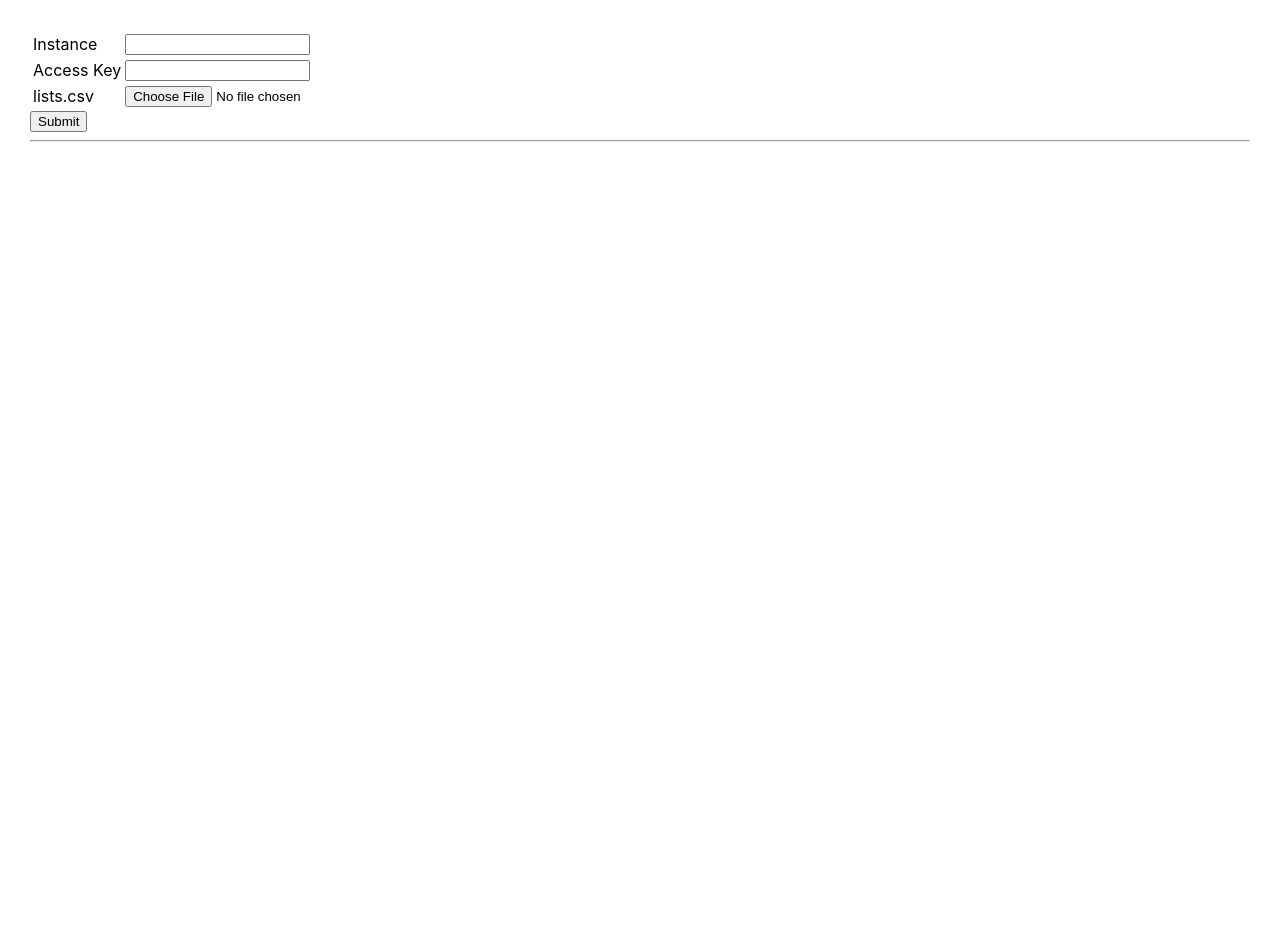
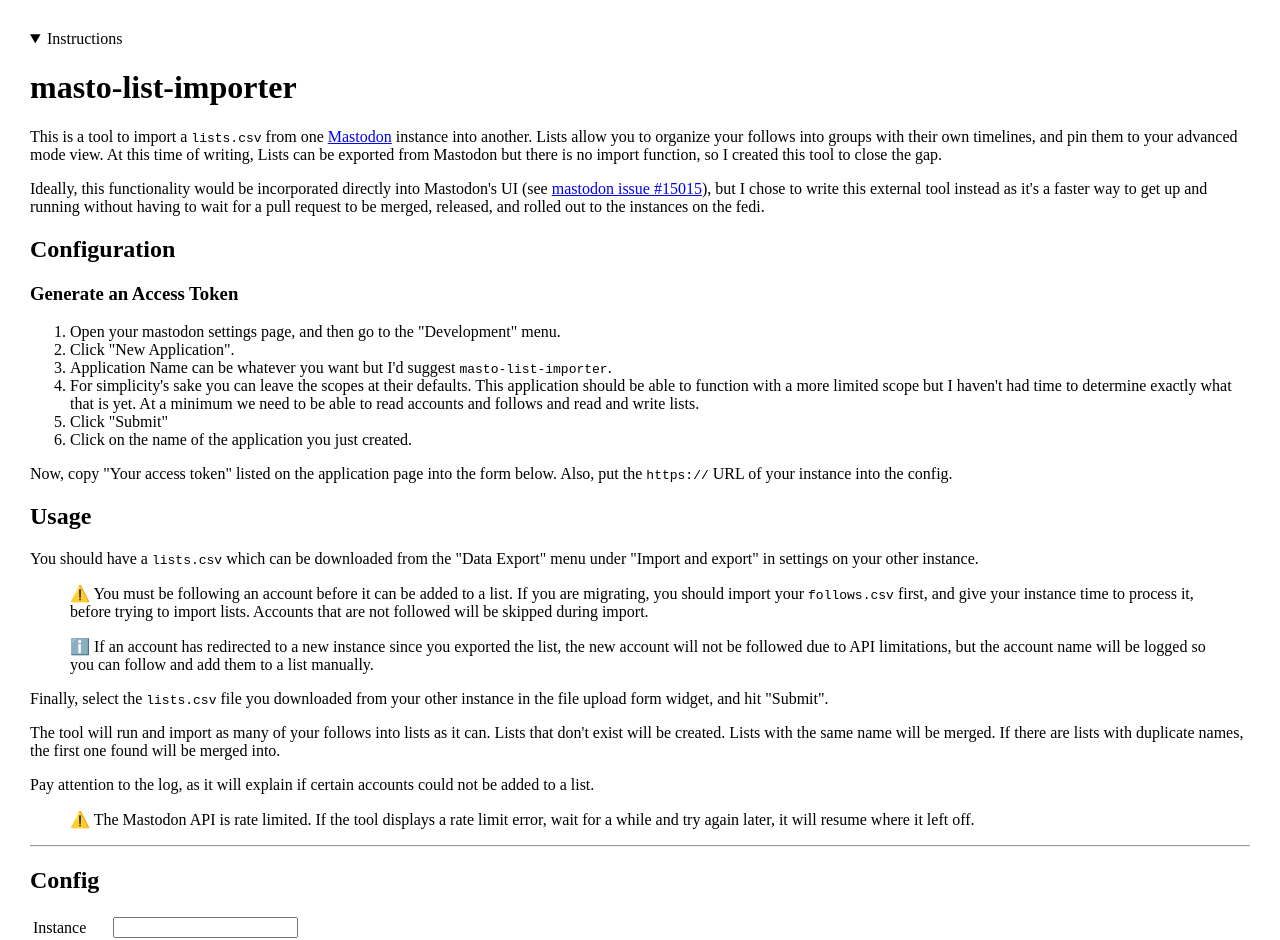
Before and after one commit to fadookie/masto-list-importer, a React (Create React App) app: page / in a window 1280 px wide. Shown: the top 940 px of the page. Before the commit the page ends 800 px from the top, so only its background shows below. Built offline with nearby package versions, Linux system fonts and the light colour scheme.

Commit message:
Add instructions and form validation

```diff
--- a/src/Importer.tsx
+++ b/src/Importer.tsx
@@ -1,5 +1,6 @@
 import React, { useState, useRef } from 'react';
 import { importLists, assertOk, Config } from './import-lists.lib';
+import { Instructions } from './Instructions';
 
 interface Props {
 }
@@ -38,18 +39,30 @@
 
   const handleSubmit = (e: React.FormEvent<HTMLFormElement>) => {
     e.preventDefault();
-    // console.log("submit");
-    // console.log('file content',  csvString.current)
-    // console.log("instance", instance);
-    // console.log("access key", accessKey);
 
     logLines.current = [];
 
-    assertOk(csvString.current);
+    const instanceTrim = instance.trim();
+    const accessKeyTrim = accessKey.trim();
+
+    if (instanceTrim.length === 0) {
+      alert("No instance found, please select one before submitting.");
+      return;
+    }
+
+    if (accessKeyTrim.length === 0) {
+      alert("No access key found, please select one before submitting.");
+      return;
+    }
+
+    if (!csvString.current) {
+      alert("No lists.csv found, please select one before submitting.");
+      return;
+    }
 
     const config: Config = {
-      instance,
-      access_token: accessKey,
+      instance: instanceTrim,
+      access_token: accessKeyTrim,
       logger: appendLogLine,
     }
 
@@ -58,6 +71,9 @@
 
   return(
       <div>
+        <Instructions />
+        <hr/>
+        <h2>Config</h2>
         <form onSubmit={handleSubmit}>
           <table>
             <tr>
@@ -89,6 +105,7 @@
           <input type="submit" value="Submit" />
         </form>
         <hr/>
+        <h2>Log:</h2>
         <pre>
           {log}
         </pre>
--- /dev/null
+++ b/src/Instructions.tsx
@@ -0,0 +1,35 @@
+import React from 'react';
+
+export function Instructions(): JSX.Element {
+  return (
+    <details open>
+      <summary>Instructions</summary>
+      <h1 id="masto-list-importer">masto-list-importer</h1>
+      <p>This is a tool to import a <code>lists.csv</code> from one <a href="https://joinmastodon.org/">Mastodon</a> instance into another. Lists allow you to organize your follows into groups with their own timelines, and pin them to your advanced mode view. At this time of writing, Lists can be exported from Mastodon but there is no import function, so I created this tool to close the gap.</p>
+      <p>Ideally, this functionality would be incorporated directly into Mastodon&#39;s UI (see <a href="https://github.com/mastodon/mastodon/issues/15015">mastodon issue #15015</a>), but I chose to write this external tool instead as it&#39;s a faster way to get up and running without having to wait for a pull request to be merged, released, and rolled out to the instances on the fedi.</p>
+      <h2 id="configuration">Configuration</h2>
+      <h3 id="generate-an-access-token">Generate an Access Token</h3>
+      <ol>
+        <li>Open your mastodon settings page, and then go to the &quot;Development&quot; menu.</li>
+        <li>Click &quot;New Application&quot;.</li>
+        <li>Application Name can be whatever you want but I&#39;d suggest <code>masto-list-importer</code>.</li>
+        <li>For simplicity&#39;s sake you can leave the scopes at their defaults. This application should be able to function with a more limited scope but I haven&#39;t had time to determine exactly what that is yet. At a minimum we need to be able to read accounts and follows and read and write lists.</li>
+        <li>Click &quot;Submit&quot;</li>
+        <li>Click on the name of the application you just created.</li>
+      </ol>
+      <p>Now, copy &quot;Your access token&quot; listed on the application page into the form below. Also, put the <code>https://</code> URL of your instance into the config.</p>
+      <h2 id="usage">Usage</h2>
+      <p>You should have a <code>lists.csv</code> which can be downloaded from the &quot;Data Export&quot; menu under &quot;Import and export&quot; in settings on your other instance.</p>
+      <blockquote>
+        <p>⚠️ You must be following an account before it can be added to a list. If you are migrating, you should import your <code>follows.csv</code> first, and give your instance time to process it, before trying to import lists. Accounts that are not followed will be skipped during import.</p>
+        <p>ℹ️ If an account has redirected to a new instance since you exported the list, the new account will not be followed due to API limitations, but the account name will be logged so you can follow and add them to a list manually.</p>
+      </blockquote>
+      <p>Finally, select the <code>lists.csv</code> file you downloaded from your other instance in the file upload form widget, and hit "Submit".</p>
+      <p>The tool will run and import as many of your follows into lists as it can. Lists that don&#39;t exist will be created. Lists with the same name will be merged. If there are lists with duplicate names, the first one found will be merged into.</p>
+      <p>Pay attention to the log, as it will explain if certain accounts could not be added to a list.</p>
+      <blockquote>
+        <p>⚠️ The Mastodon API is rate limited. If the tool displays a rate limit error, wait for a while and try again later, it will resume where it left off.</p>
+      </blockquote>
+    </details>
+  );
+}
--- a/src/index.css
+++ b/src/index.css
@@ -1,13 +1,13 @@
 body {
   margin: 0;
-  font-family: -apple-system, BlinkMacSystemFont, 'Segoe UI', 'Roboto', 'Oxygen',
+  /* font-family: -apple-system, BlinkMacSystemFont, 'Segoe UI', 'Roboto', 'Oxygen',
     'Ubuntu', 'Cantarell', 'Fira Sans', 'Droid Sans', 'Helvetica Neue',
-    sans-serif;
-  -webkit-font-smoothing: antialiased;
-  -moz-osx-font-smoothing: grayscale;
+    sans-serif; */
+  /* -webkit-font-smoothing: antialiased; */
+  /* -moz-osx-font-smoothing: grayscale; */
 }
 
-code {
+/* code {
   font-family: source-code-pro, Menlo, Monaco, Consolas, 'Courier New',
     monospace;
-}
+} */
```
